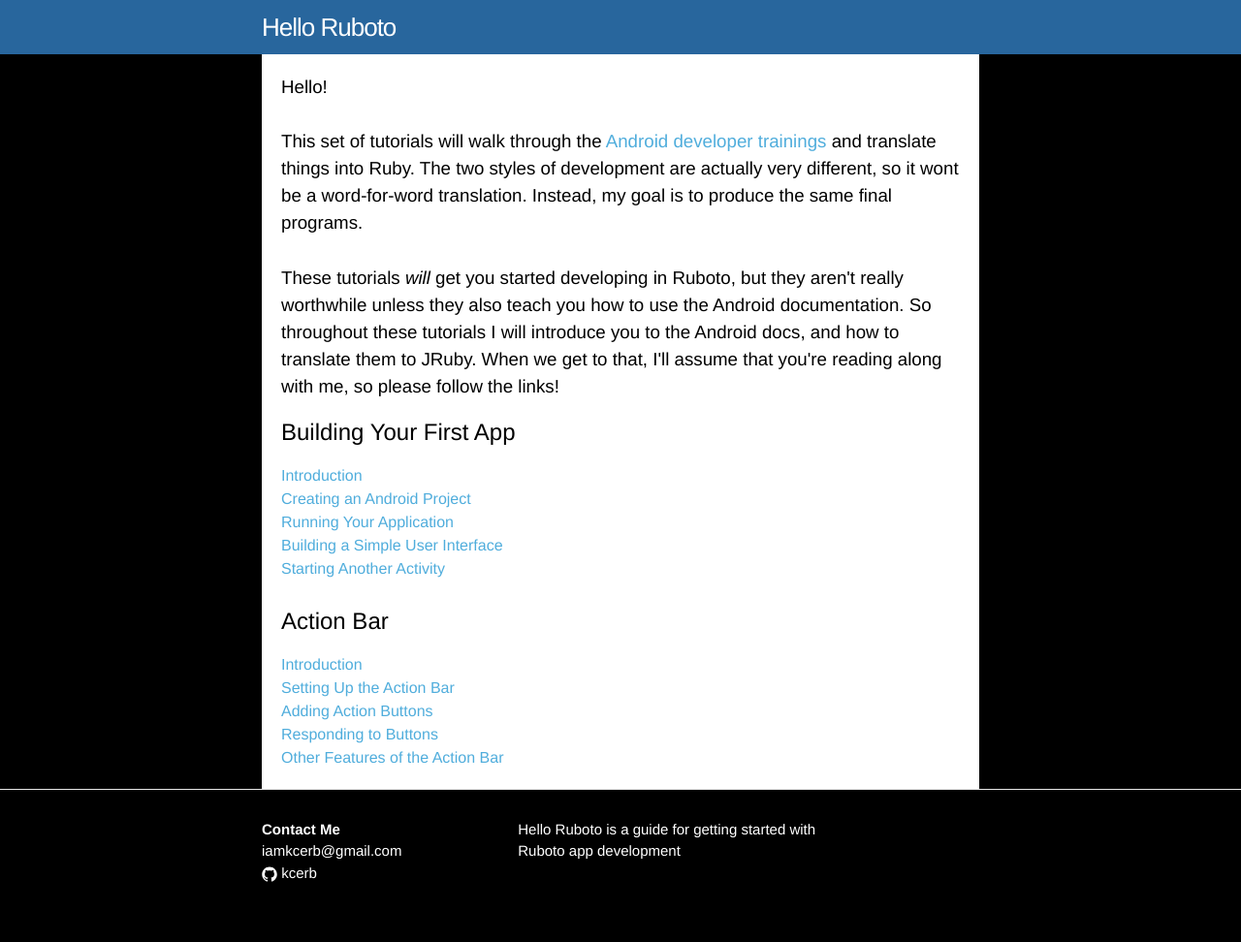
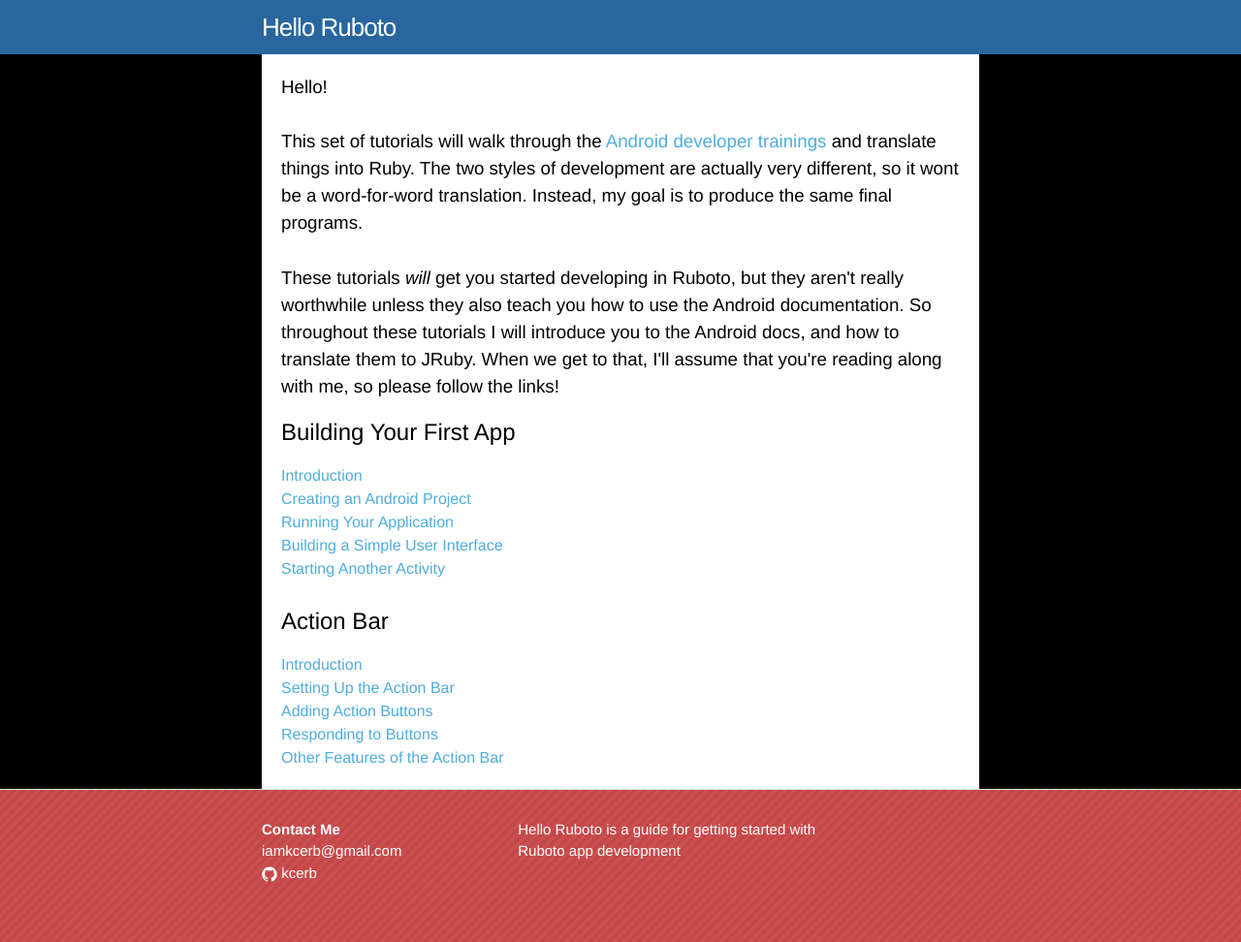
Before and after one commit to KCErb/hello-ruboto, a Jekyll site: the page built from index.html, in a window 1280 px wide. Shown: the whole page at 97% size. Built offline with Jekyll 4.4.1, drawn with Linux system fonts in a browser that asks for light colours; Markdown is read by kramdown in place of the engine named in the settings.

Commit message:
*actually* fixed footer background image for pages

```diff
--- a/_includes/footer.html
+++ b/_includes/footer.html
@@ -1,4 +1,4 @@
-<footer class="site-footer" style="background-image: url({{site.baseurl}}img/site/bg.png);">
+<footer class="site-footer" style="background-image: url({{site.baseurl}}/img/site/bg.png);">
 
   <div class="wrapper">
 
```
